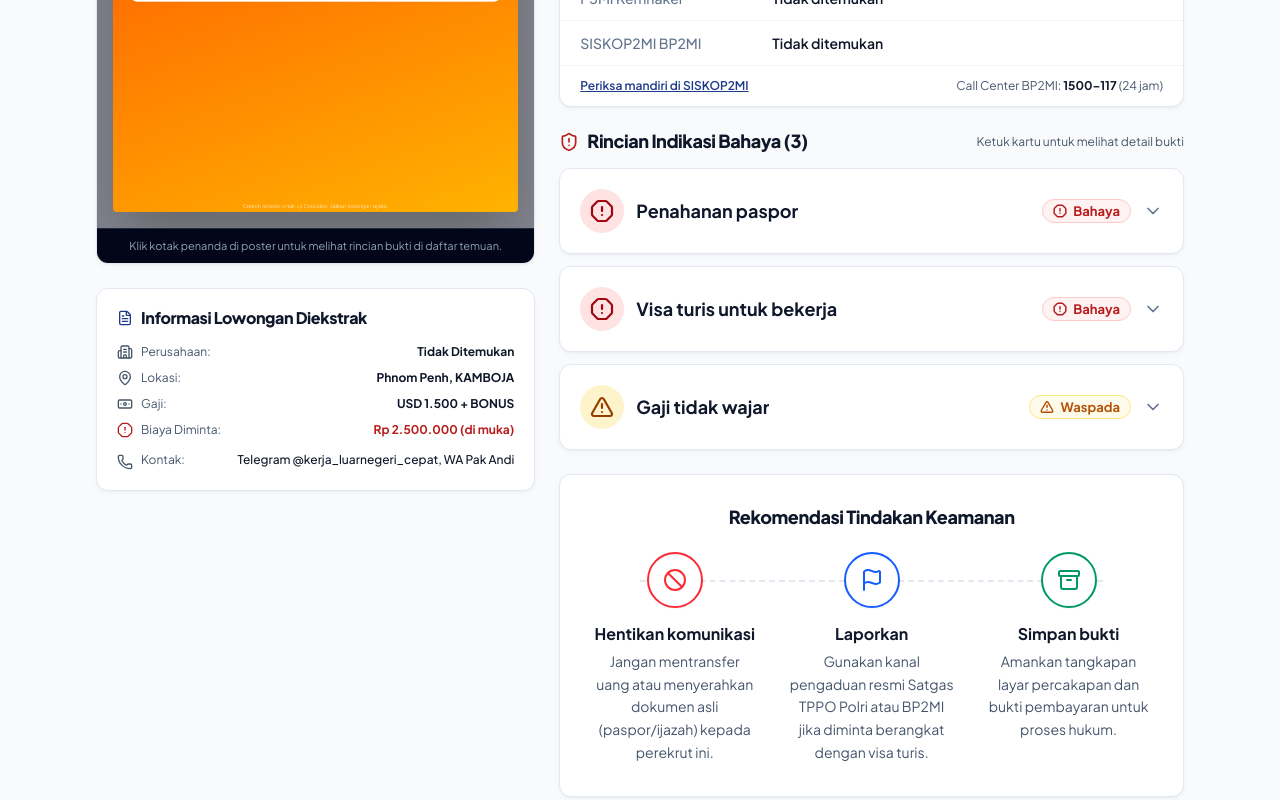
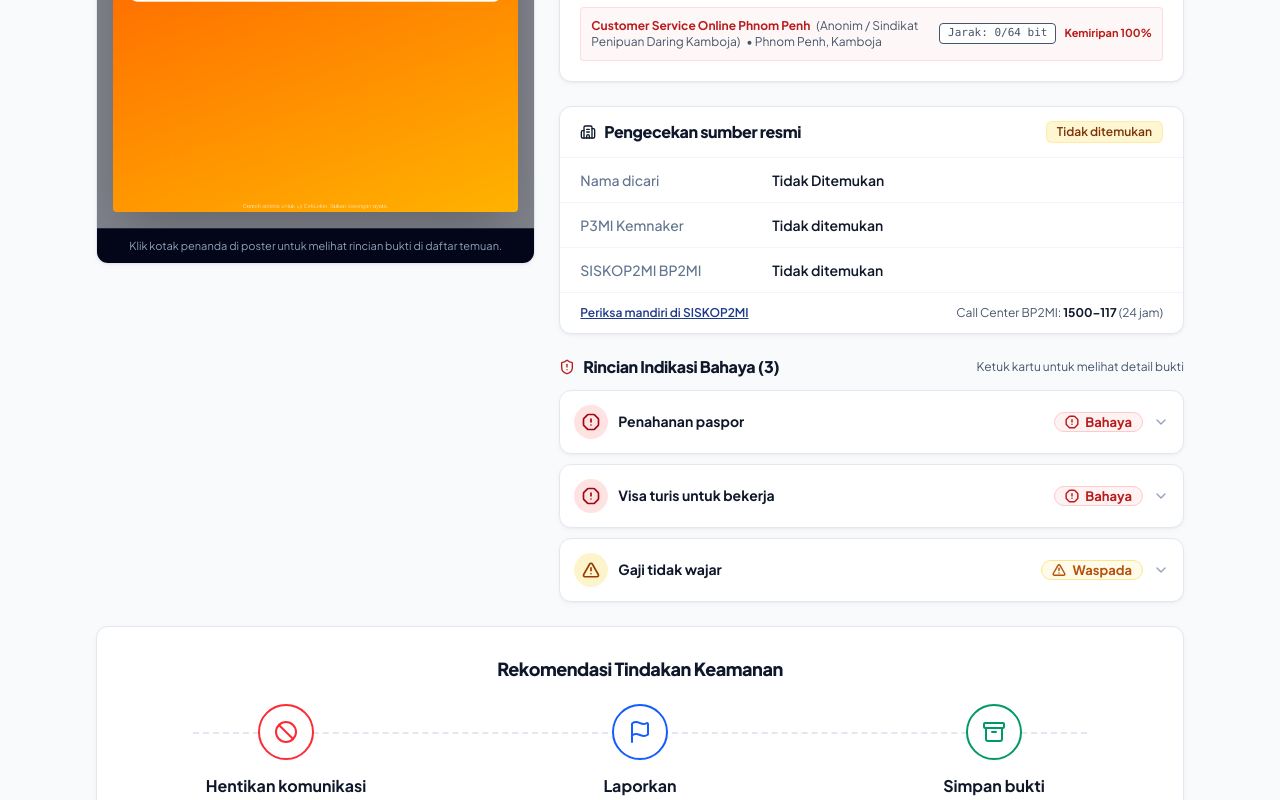
Before and after one commit to akmalscript/cekloker, a Next.js app in the folder apps/web/: page /hasil/kamboja in a window 1280 px wide. Shown: the part 720-1520 px from the top of the page. Built offline with nearby package versions, Linux system fonts and the light colour scheme; no server answers.

Commit message:
style: refine card layout positioning and compact red flag sizing
Move extracted job details card to right column, expand security recommendations to full-width container, and compact red flag list typography.

```diff
--- a/apps/web/src/app/hasil/[id]/ResultClient.tsx
+++ b/apps/web/src/app/hasil/[id]/ResultClient.tsx
@@ -632,7 +632,7 @@ export default function ResultClient({ id: rawId }: ResultClientProps) {
           {/* Grid Layout 2 Kolom: Kiri Poster Anotasi, Kanan Informasi & Temuan */}
           <div className="grid grid-cols-1 lg:grid-cols-12 gap-6 items-start">
             {/* Kolom Kiri: Visual Poster & Anotasi Bounding Box (5/12) */}
-            <div className="lg:col-span-5 sticky top-20 space-y-6">
+            <div className="lg:col-span-5 sticky top-20">
               <PosterAnnotator
                 imageSrc={image}
                 imageAlt={result.extracted?.position ?? "Poster lowongan"}
@@ -640,7 +640,10 @@ export default function ResultClient({ id: rawId }: ResultClientProps) {
                 activeCode={activeFlagCode}
                 onSelectFlag={(code) => setActiveFlagCode(code)}
               />
+            </div>
 
+            {/* Kolom Kanan: Rincian Red Flags & Verifikasi Resmi (7/12) */}
+            <div className="lg:col-span-7 space-y-6">
               {/* Informasi Lowongan Diekstrak */}
               <div className="card p-5 bg-white space-y-4">
                 <h3 className="font-bold text-base text-ink flex items-center gap-2">
@@ -694,10 +697,6 @@ export default function ResultClient({ id: rawId }: ResultClientProps) {
                   )}
                 </div>
               </div>
-            </div>
-
-            {/* Kolom Kanan: Rincian Red Flags & Verifikasi Resmi (7/12) */}
-            <div className="lg:col-span-7 space-y-6">
               {/* Notifikasi Pencocokan Poster Scam Terverifikasi (M4 - FR-PST-01 s/d 03) */}
               {scam_matches > 0 && (
                 <div className="card p-5 bg-white border border-bahaya-line space-y-3">
@@ -857,7 +856,10 @@ export default function ResultClient({ id: rawId }: ResultClientProps) {
                 onOpenFeedback={(flag) => setFeedbackFlag(flag)}
               />
 
-              {/* Rekomendasi Tindakan Keamanan */}
+            </div>
+          </div>
+
+          {/* Rekomendasi Tindakan Keamanan (Melebar Penuh / Full Width) */}
           <div className="card p-6 sm:p-8 bg-white shadow-card rounded-2xl border border-line space-y-6">
             <h3 className="font-bold text-base sm:text-lg text-ink text-center">
               Rekomendasi Tindakan Keamanan
@@ -866,12 +868,12 @@ export default function ResultClient({ id: rawId }: ResultClientProps) {
             <div className="relative">
               {/* Garis Putus-Putus Penghubung (Desktop) */}
               <div
-                    className="hidden md:block absolute top-7 left-12 right-12 border-t-2 border-dashed border-slate-200 z-0"
+                className="hidden md:block absolute top-7 left-16 right-16 border-t-2 border-dashed border-slate-200 z-0"
                 aria-hidden="true"
               />
 
-                  {/* 3 Langkah Horizontal */}
-                  <div className="grid grid-cols-1 md:grid-cols-3 gap-6 sm:gap-8 relative z-10">
+              {/* 3 Langkah Horizontal Melebar Penuh */}
+              <div className="grid grid-cols-1 md:grid-cols-3 gap-6 sm:gap-10 relative z-10">
                 {recommendationSteps.map((step, idx) => {
                   const StepIcon = step.icon;
                   return (
@@ -887,14 +889,12 @@ export default function ResultClient({ id: rawId }: ResultClientProps) {
                       <h4 className="mt-3.5 font-bold text-sm sm:text-base text-ink">
                         {step.title}
                       </h4>
-                          <p className="mt-1 text-xs sm:text-sm text-slate-600 leading-relaxed max-w-xs">
+                      <p className="mt-1 text-xs sm:text-sm text-slate-600 leading-relaxed max-w-sm">
                         {step.desc}
                       </p>
                     </div>
                   );
                 })}
-                  </div>
-                </div>
               </div>
             </div>
           </div>
--- a/apps/web/src/components/result/RedFlagList.tsx
+++ b/apps/web/src/components/result/RedFlagList.tsx
@@ -67,10 +67,10 @@ export function RedFlagList({
   }
 
   return (
-    <div className="space-y-4">
+    <div className="space-y-3.5">
       <div className="flex items-center justify-between">
-        <h3 className="text-lg font-bold text-ink flex items-center gap-2">
-          <ShieldAlert className="h-5 w-5 text-bahaya-ink" />
+        <h3 className="text-sm sm:text-base font-bold text-ink flex items-center gap-2">
+          <ShieldAlert className="h-4 w-4 text-bahaya-ink" />
           <span>Rincian Indikasi Bahaya ({redFlags.length})</span>
         </h3>
         <span className="text-xs text-muted">
@@ -78,7 +78,7 @@ export function RedFlagList({
         </span>
       </div>
 
-      <div className="space-y-3">
+      <div className="space-y-2.5">
         {redFlags.map((flag) => {
           const isActive = activeCode === flag.code;
           const isOpen = !!expandedCodes[flag.code];
@@ -102,9 +102,9 @@ export function RedFlagList({
               key={flag.code}
               id={`flag-card-${flag.code}`}
               className={cn(
-                "card p-4 sm:p-5 transition-all duration-300 border bg-white rounded-2xl relative",
+                "card p-3 sm:p-3.5 transition-all duration-300 border bg-white rounded-xl relative",
                 isActive
-                  ? "border-navy ring-4 ring-navy/25 ring-offset-1 bg-navy-tint/20 shadow-lg scale-[1.01] -translate-y-0.5 z-10"
+                  ? "border-navy ring-4 ring-navy/25 ring-offset-1 bg-navy-tint/20 shadow-md scale-[1.005] -translate-y-0.5 z-10"
                   : "border-line hover:border-slate-300 hover:shadow-sm"
               )}
             >
@@ -114,26 +114,26 @@ export function RedFlagList({
                 onClick={() => toggleExpand(flag.code)}
               >
                 {/* Kiri: Avatar Ikon Bulat + Judul Indikasi */}
-                <div className="flex items-center gap-3 min-w-0">
+                <div className="flex items-center gap-2.5 min-w-0">
                   <div
                     className={cn(
-                      "h-10 w-10 sm:h-11 sm:w-11 rounded-full flex items-center justify-center shrink-0",
+                      "h-8 w-8 sm:h-8.5 sm:w-8.5 rounded-full flex items-center justify-center shrink-0",
                       circleStyle
                     )}
                   >
-                    <IconComponent className="h-5 w-5 sm:h-6 sm:w-6 stroke-[2.2]" />
+                    <IconComponent className="h-4 w-4 sm:h-4.5 sm:w-4.5 stroke-[2.2]" />
                   </div>
-                  <h4 className="font-bold text-base sm:text-lg text-ink truncate leading-tight">
+                  <h4 className="font-bold text-xs sm:text-sm text-ink truncate leading-tight">
                     {flag.label}
                   </h4>
                 </div>
 
                 {/* Kanan: Badge Tingkat Risiko & Chevron Toggle */}
-                <div className="flex items-center gap-2.5 sm:gap-3 shrink-0">
-                  <RiskBadge status={flag.severity} />
+                <div className="flex items-center gap-2 sm:gap-2.5 shrink-0">
+                  <RiskBadge status={flag.severity} className="text-xs !py-0.5 !px-2.5" />
                   <ChevronDown
                     className={cn(
-                      "h-5 w-5 text-slate-500 transition-transform duration-200",
+                      "h-4 w-4 text-slate-400 transition-transform duration-200",
                       isOpen && "rotate-180"
                     )}
                   />
@@ -142,16 +142,16 @@ export function RedFlagList({
 
               {/* Konten Detail saat Terbuka (Collapsible Expanded) */}
               {isOpen && (
-                <div className="mt-4 pt-1 space-y-3.5">
+                <div className="mt-3 pt-1 space-y-2.5">
                   {/* Deskripsi Alasan */}
-                  <p className="text-sm sm:text-base text-slate-700 leading-relaxed font-normal">
+                  <p className="text-xs sm:text-sm text-slate-600 leading-relaxed font-normal">
                     {flag.reason}
                   </p>
 
                   {/* Kutipan Bukti */}
                   {flag.quote && (
-                    <div className="rounded-xl bg-slate-50 p-3.5 text-sm text-slate-800 border border-slate-200/80 flex items-start gap-2.5">
-                      <MessageSquare className="h-4 w-4 shrink-0 text-muted mt-0.5" />
+                    <div className="rounded-lg bg-slate-50 p-2.5 text-xs sm:text-sm text-slate-700 border border-slate-200/80 flex items-start gap-2">
+                      <MessageSquare className="h-3.5 w-3.5 shrink-0 text-muted mt-0.5" />
                       <p className="italic font-medium text-slate-800">
                         &ldquo;{flag.quote}&rdquo;
                       </p>
@@ -161,8 +161,8 @@ export function RedFlagList({
                   {/* Badge Bukti Visual */}
                   {(flag.regions?.length ?? 0) > 0 && (
                     <div className="pt-0.5">
-                      <span className="inline-flex items-center gap-1.5 text-xs font-semibold text-blue-900 bg-blue-100/70 border border-blue-200/60 px-3 py-1 rounded-full">
-                        <Eye className="h-3.5 w-3.5 text-blue-800" />
+                      <span className="inline-flex items-center gap-1.5 text-[11px] font-semibold text-blue-900 bg-blue-100/70 border border-blue-200/60 px-2.5 py-0.5 rounded-full">
+                        <Eye className="h-3 w-3 text-blue-800" />
                         <span>{flag.regions?.length} bukti visual</span>
                       </span>
                     </div>
@@ -170,20 +170,20 @@ export function RedFlagList({
 
                   {/* Dasar Hukum (bila ada) */}
                   {flag.legal_basis && (
-                    <div className="flex items-center gap-2 text-xs text-slate-600 font-medium pt-0.5">
-                      <BookOpen className="h-3.5 w-3.5 shrink-0 text-navy" />
+                    <div className="flex items-center gap-2 text-[11px] text-slate-600 font-medium pt-0.5">
+                      <BookOpen className="h-3 w-3 shrink-0 text-navy" />
                       <span>Dasar Rujukan: {flag.legal_basis}</span>
                     </div>
                   )}
 
                   {/* Bottom Bar: Koreksi / Sanggahan */}
-                  <div className="pt-3.5 border-t border-slate-100 flex items-center justify-between no-print">
-                    <span className="text-xs sm:text-sm text-slate-500 font-normal">
+                  <div className="pt-2.5 border-t border-slate-100 flex items-center justify-between no-print">
+                    <span className="text-[11px] sm:text-xs text-slate-500 font-normal">
                       Merasa tanda ini keliru?
                     </span>
                     <button
                       type="button"
-                      className="text-xs sm:text-sm font-bold text-navy hover:underline cursor-pointer"
+                      className="text-[11px] sm:text-xs font-semibold text-navy hover:underline cursor-pointer"
                       onClick={(e) => {
                         e.stopPropagation();
                         onOpenFeedback(flag);
```
Lines whose indentation alone changed are shown as unchanged.
